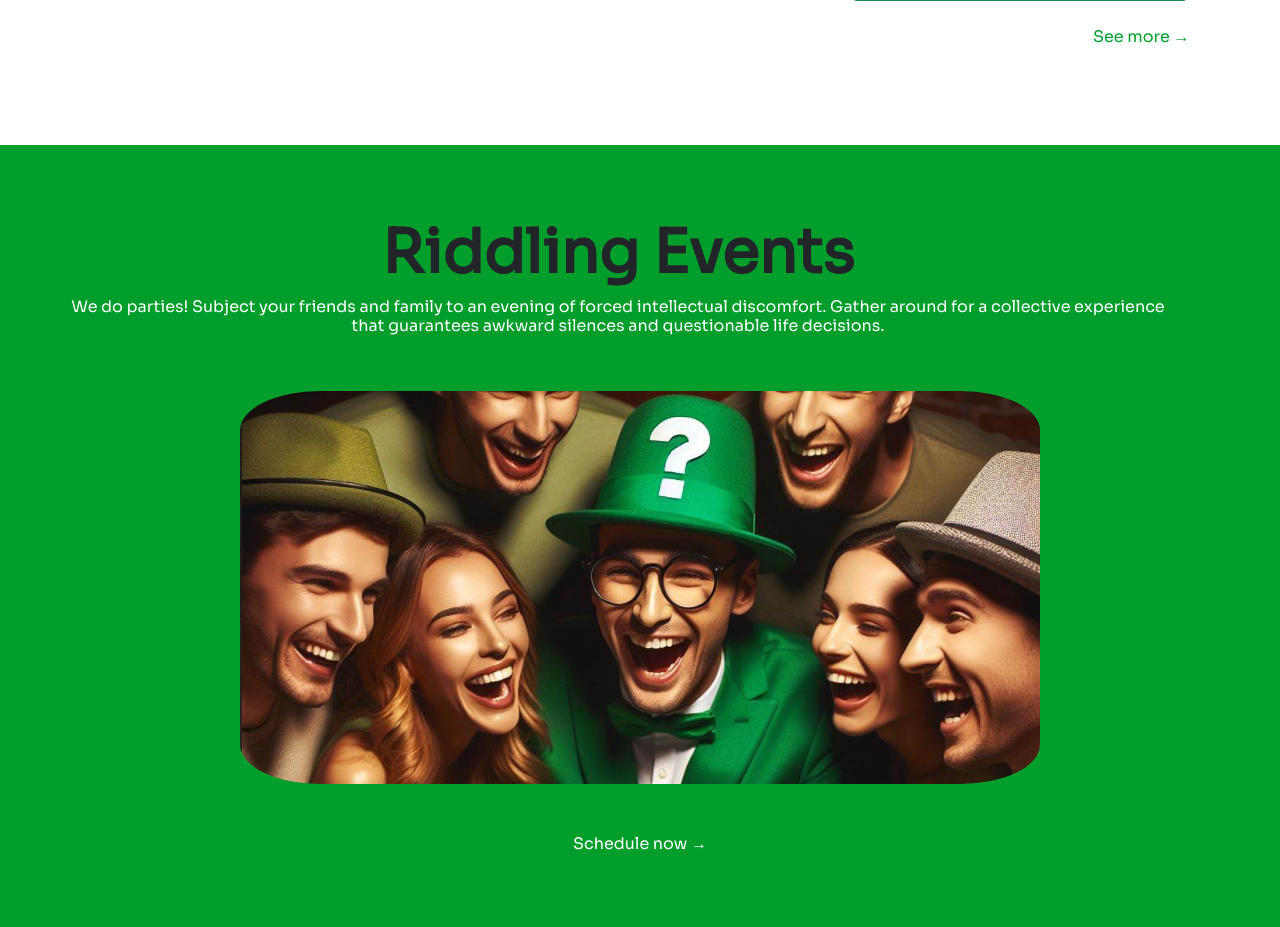
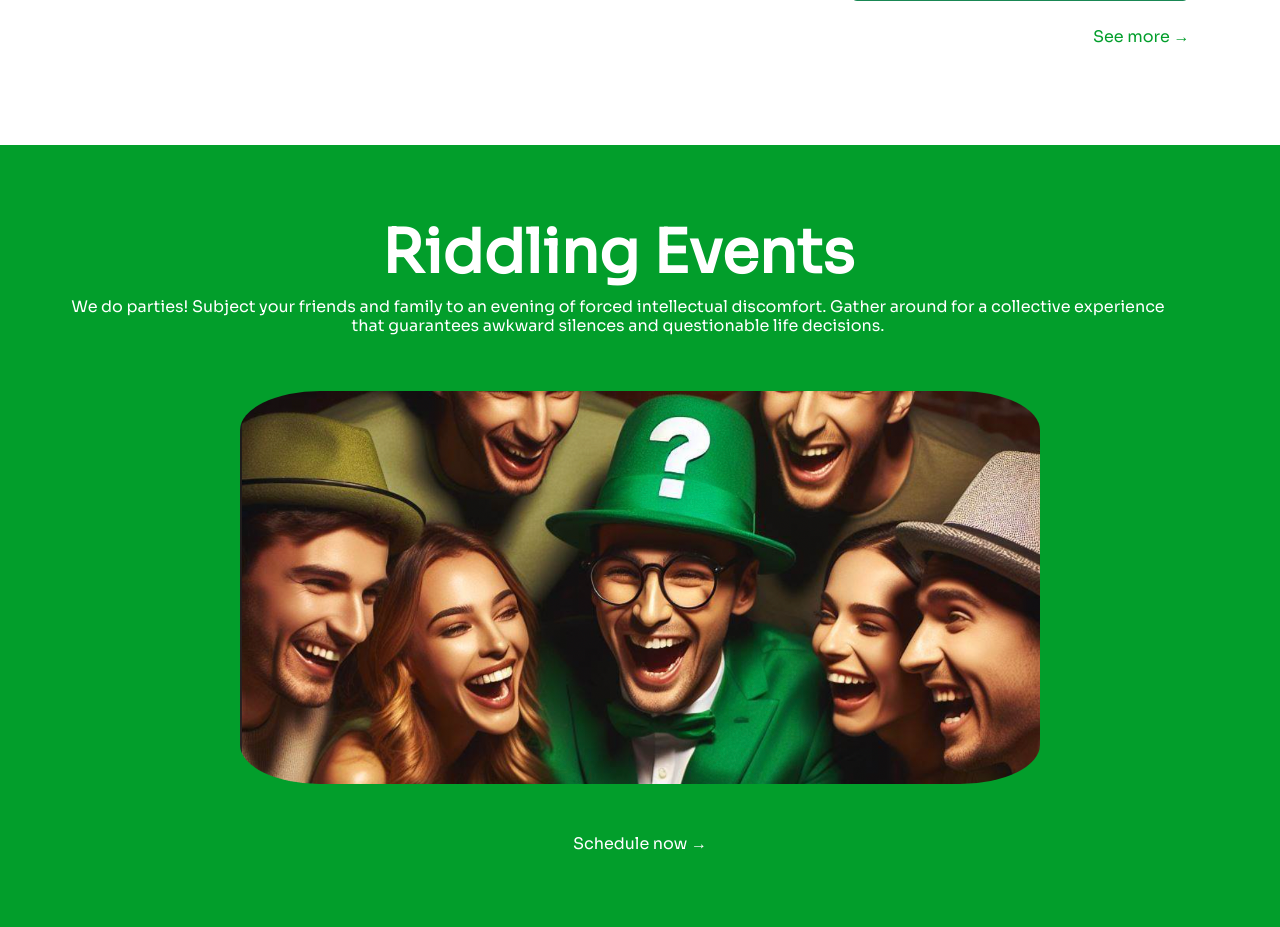
Before and after one commit to spjie/FictionalWebsite1, a Flask app: page /products in a window 1280 px wide. Shown: the part 1319-2246 px from the top of the page. Run offline with Flask 3, Linux system fonts and the light colour scheme.

Commit message:
about white text

```diff
--- a/templates/products.html
+++ b/templates/products.html
@@ -111,7 +111,7 @@
 <section style="background-color: #029e2b">
     <br>
     <div class="container mx-5" align="center">
-        <h1 class="mt-5">Riddling Events</h1>
+        <h1 class="mt-5 text-white">Riddling Events</h1>
         <h6 class="text-white"> We do parties! Subject your friends and family to an evening of forced intellectual
             discomfort. Gather
             around for a collective
```
